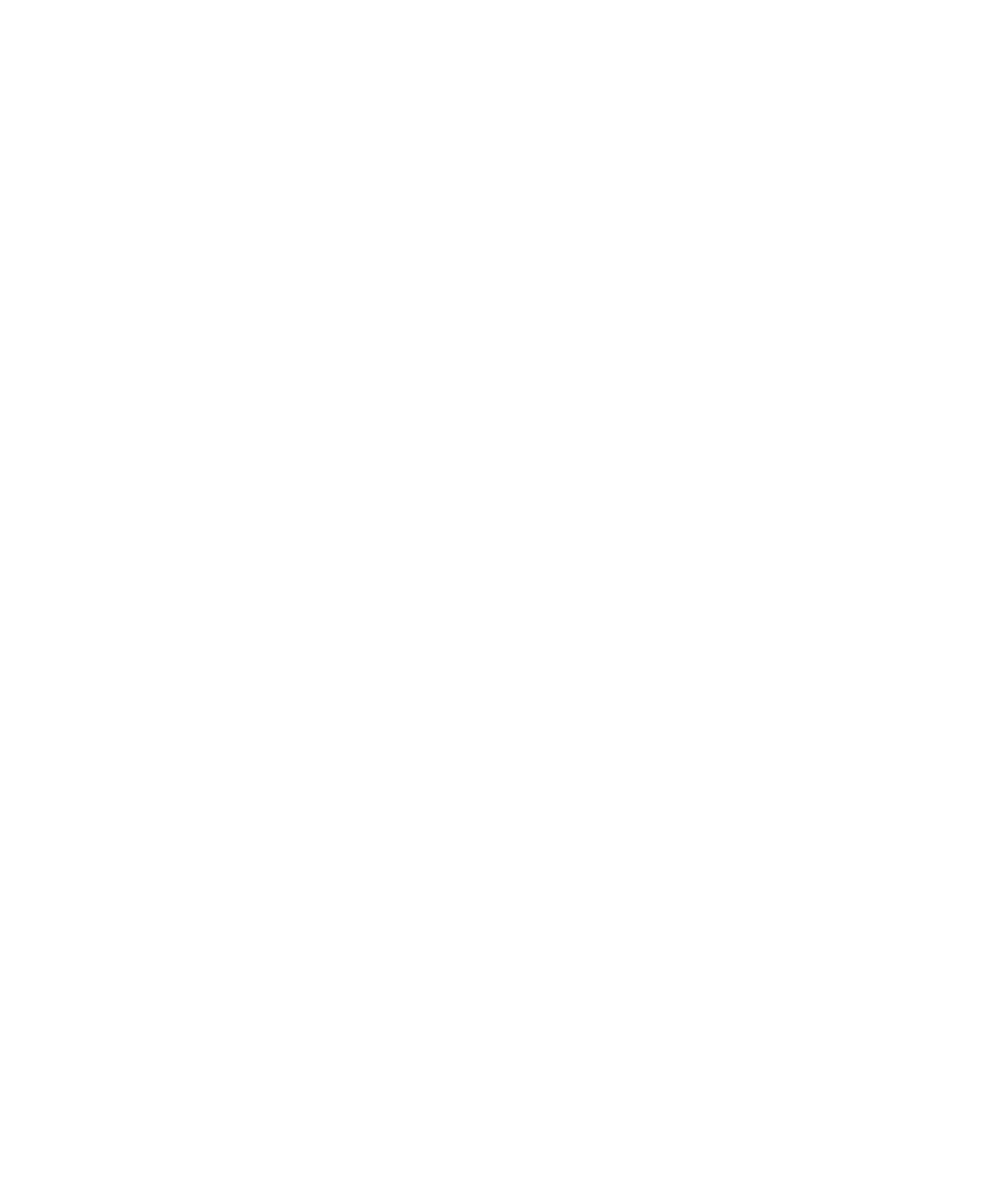
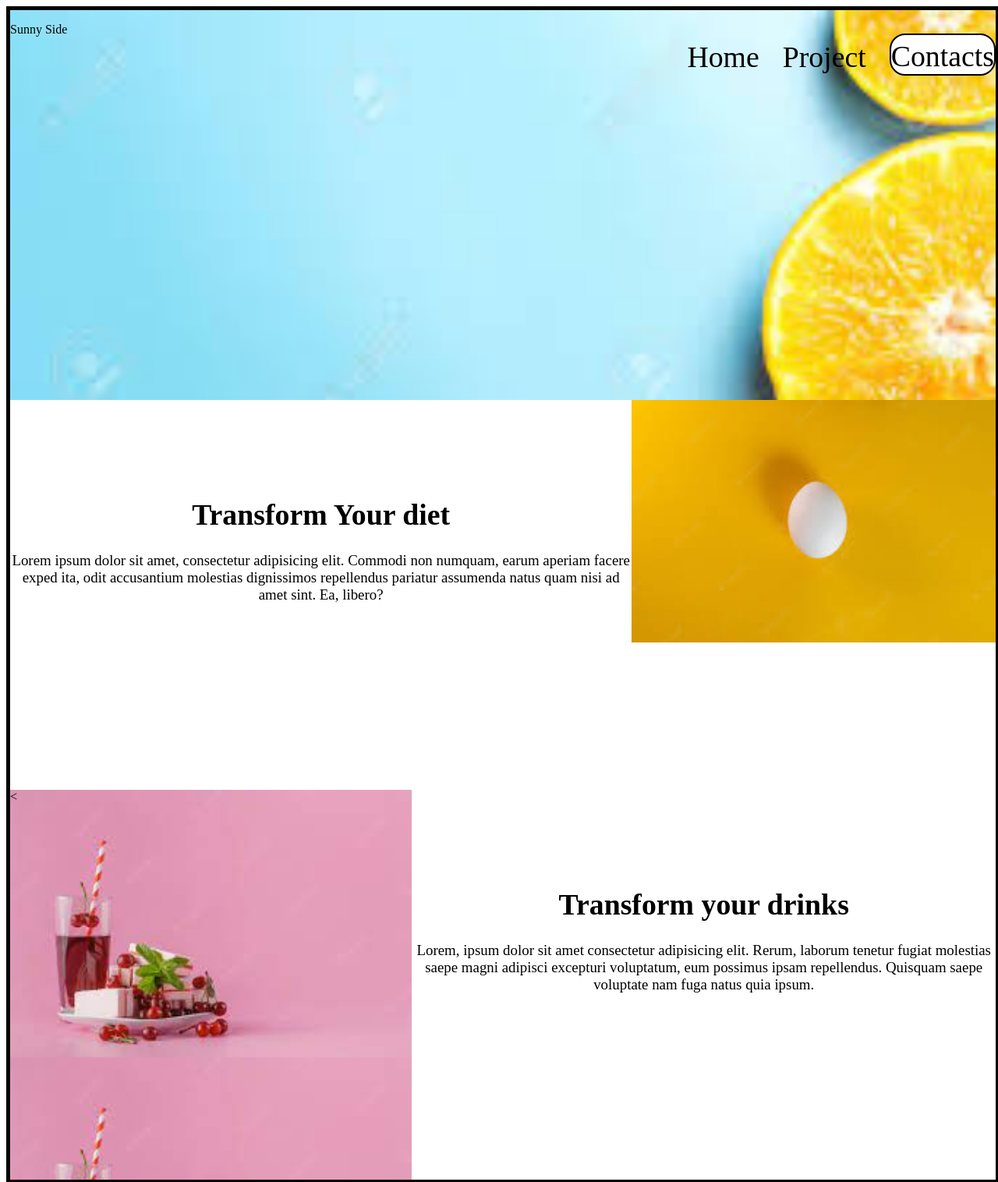
Before and after one commit to ahmadgazalii/Flex-Box, a plain HTML site: page project/6/index.htm in a window 1280 px wide. Shown: the top 1516 px of the page at 78% size. Before the commit the page ends 800 px from the top, so only its background shows below. Drawn offline with Linux system fonts and the light colour scheme.

Commit message:
project6

```diff
--- a/project/6/ah.css
+++ b/project/6/ah.css
@@ -0,0 +1,83 @@
+.main{
+    height: 1500px;
+    width: 100%;
+    border: 5px solid black;
+}
+
+.one{
+    background-image: url(ahm.jpg);
+    background-repeat:no-repeat;
+    width: 100%;
+    height: 500px;
+
+    background-size: 100%;
+
+}
+
+
+.text{
+    display: flex;
+    justify-content: space-between;
+}
+
+.f{
+    display: flex;
+    font-size: 1cm;
+
+}
+
+.s{
+    border: 2px solid black;
+    border-radius: 20px;
+    height: 50px;
+    margin-top: 30px;
+    background-color: white;
+}
+
+.p{
+    margin-right:30px ;
+}
+
+.px{
+    margin-top: 5px;
+}
+
+
+.ahmad{
+    display: flex;
+}
+
+.second{
+    background-image: url(amn.jpg);
+    width: 80%;
+    height: 500px;
+    background-repeat: no-repeat;
+     background-size: 100%;
+     flex-grow: 1;
+
+}
+
+.first{
+    font-size: 0.5cm;
+    text-align: center;
+    margin-top: 100px;
+
+}
+
+.ghazali{
+    display: flex;
+}
+
+
+.im{
+    background-image: url(pink.jpg);
+    background-size: 100%;
+    width: 95%;
+    height: 500px;
+}
+
+.tec{
+    font-size: 0.5cm;
+    text-align: center;
+    margin-top: 100px;
+}
--- a/project/6/index.htm
+++ b/project/6/index.htm
@@ -8,6 +8,126 @@
     <link rel="stylesheet" href="ah.css">
 </head>
 <body>
+    <div class="main">
+
+        <div class="one">
+
+
+            <!-- upper button -->
+            <div class="text">
+                <div class="t">
+                    <p>Sunny Side</p>
+                </div>
+
+                <div class="f">
+                    <p class="p">Home </p>
+                    <P class="p">Project</P>
+                    <div class="s">
+                    <p class="px">Contacts</p>
+                    </div>
+
+                </div>
+
+
+            </div>
+
+
+
+
+
+              </div>
+
+
+
+              <!-- part 2 -->
+
+              <div class="ahmad">
+
+
+                <div class="first">
+
+                    <h1>Transform Your diet</h1>
+
+                    <p>Lorem ipsum dolor sit amet, consectetur adipisicing elit. Commodi non numquam, earum aperiam facere exped
+                        ita, odit accusantium molestias dignissimos repellendus pariatur assumenda natus quam nisi ad amet sint.
+                        Ea, libero?</p>
+
+
+                </div>
+
+                <div class="second">
+
+
+                </div>
+
+</div>
+
+
+                <!-- part 3 -->
+
+                <div class="ghazali">
+
+
+                    <div class="im">
+                        <
+                    </div>
+
+
+
+                    <div class="tec">
+
+                        <h1>Transform your drinks</h1>
+                        <p>Lorem, ipsum dolor sit amet consectetur adipisicing elit. Rerum, laborum tenetur fugiat molestias saepe magni adipisci excepturi voluptatum, eum possimus ipsam repellendus. Quisquam saepe voluptate nam fuga natus quia ipsum.</p>
+
+
+
+
+
+                </div>
+
+
+
+
+
+
+
+
+
+
+
+
+
+
+
+              </div>
+
+
+
+
+
+
+
+
+
+
+
+
+
+
+
+
+
+
+
+
+
+
+
+
+
+
+
+    </div>
 
 </body>
 </html>
```
Also changed, not shown: project/6/ahm.jpg (added), project/6/amn.jpg (added), project/6/pink.jpg (added).
